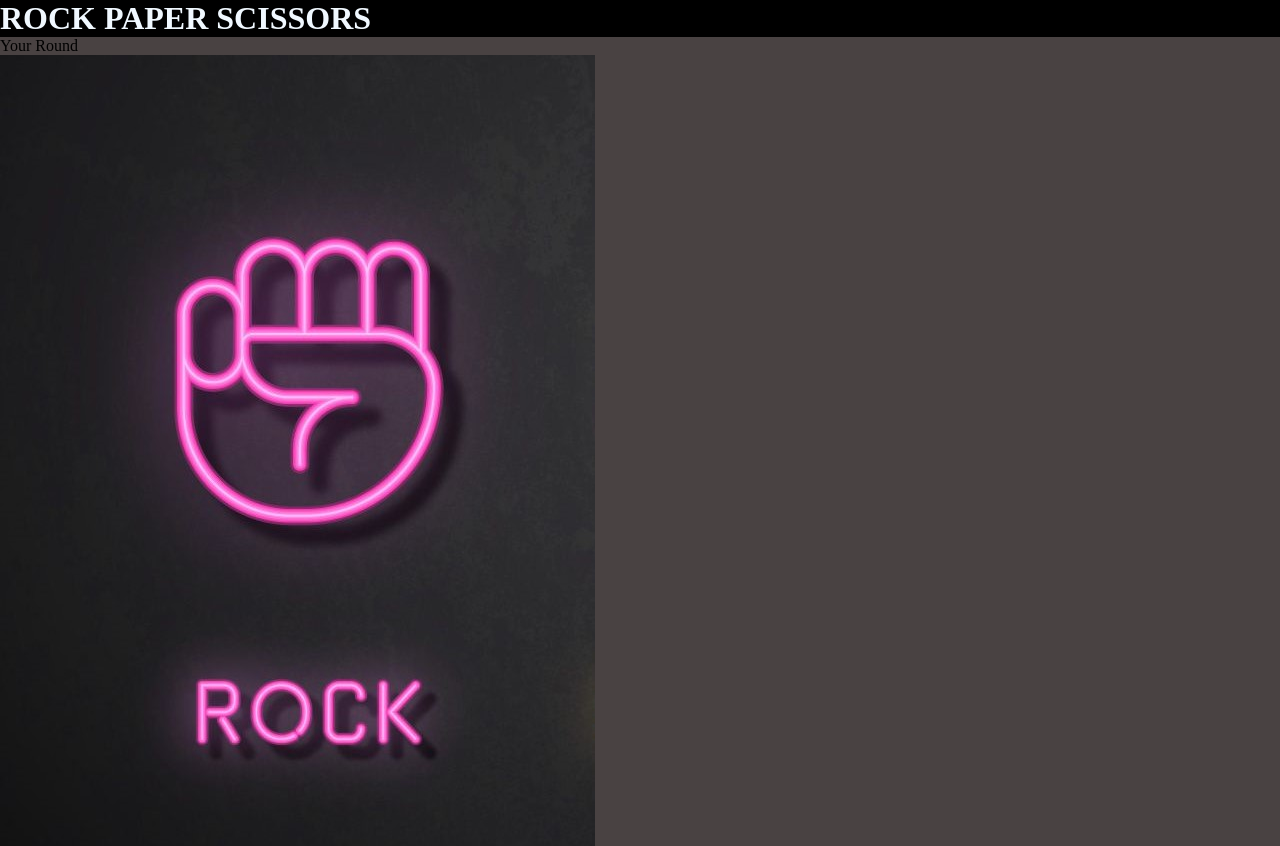
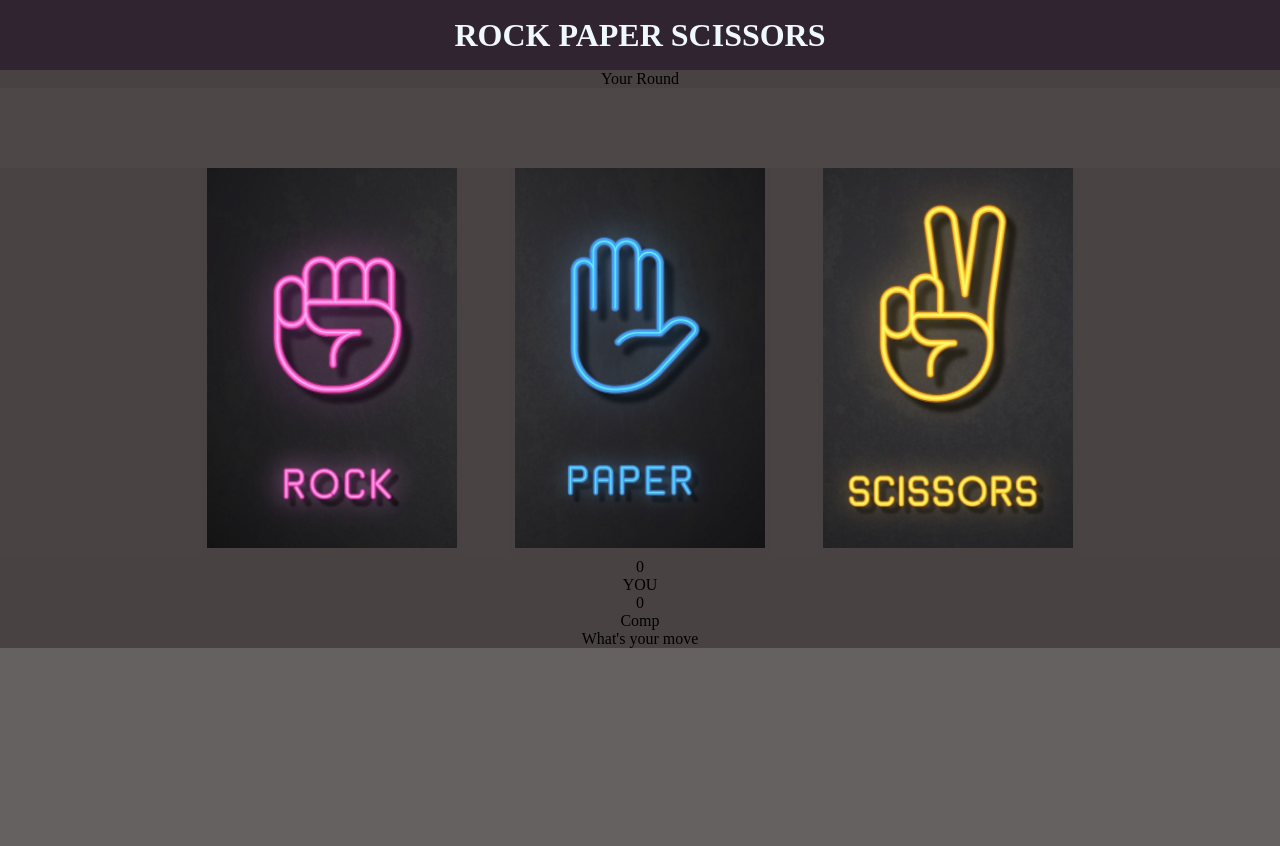
Before and after one commit to PratikBhosale01/Game---project, a plain HTML site: page Index.html in a window 1280 px wide. Shown: the top 846 px of the page. After the commit the page ends 800 px from the top, so only its background shows below. Drawn offline with Linux system fonts and the light colour scheme.

Commit message:
css added

```diff
--- a/style.css
+++ b/style.css
@@ -2,8 +2,30 @@
  margin: 0;
  padding: 0;
  background-color: rgba(73, 66, 66, 0.836);
+ text-align: center;
 }
 h1{
-    background-color: black;
+    background-color: rgb(47, 36, 47);
     color: aliceblue;
+    height: 70px;
+   line-height:70px ;
 }
+.choice{
+   width: 260px;
+    height:390px;
+}
+img{
+    width: 250px;
+    height:380px;
+    object-fit: cover;
+}
+.choice:hover{
+    opacity: 0.5;
+}
+.choices{
+    display: flex;
+    justify-content: center;
+    align-items: center;
+    gap : 3rem;
+    margin-top: 5rem;
+}
```
